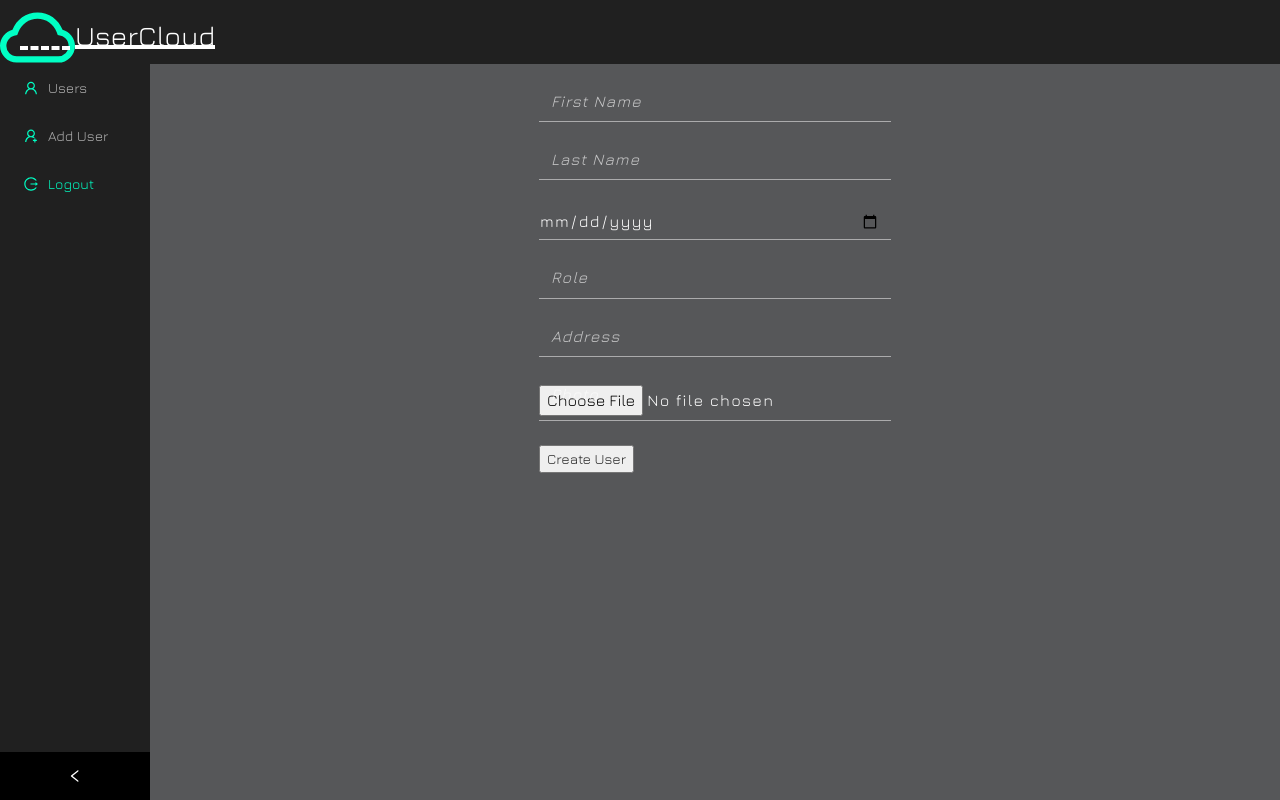
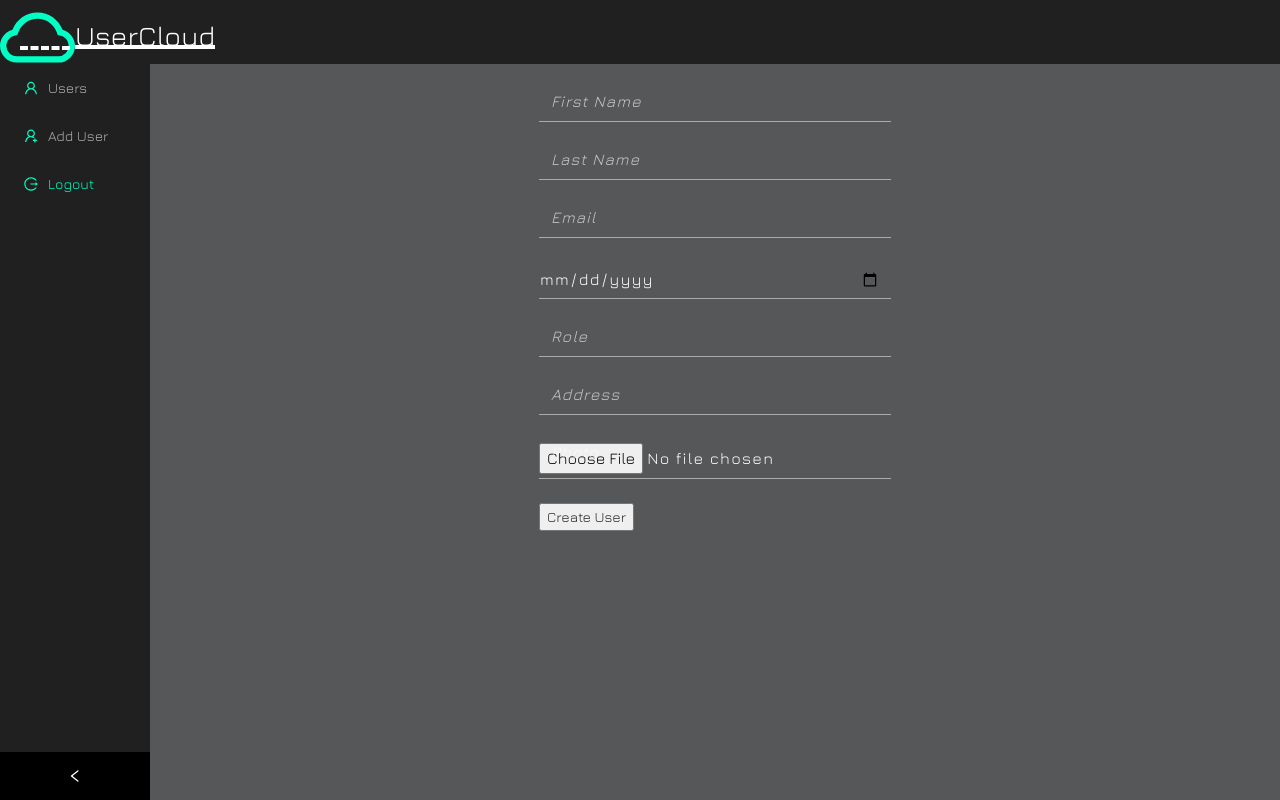
Before and after one commit to RomanDrevo/user-cloud, a React (Create React App) app: page /add-user in a window 1280 px wide. Built offline with nearby package versions, Linux system fonts and the light colour scheme; no server answers; sample sign-in values are in the browser's storage.

Commit message:
email field has been added

```diff
--- a/src/pages/add-user/AddUserPage.js
+++ b/src/pages/add-user/AddUserPage.js
@@ -15,13 +15,7 @@ import {login, loginSuccess, logout, setIsAuthenticated} from '../../store/actio
 import {setLoading} from '../../store/actions/uIStateActions';
 import {connect} from 'react-redux';
 import {createUser} from '../../store/actions/usersActions';
-
-const toBase64 = file => new Promise((resolve, reject) => {
-    const reader = new FileReader();
-    reader.readAsDataURL(file);
-    reader.onload = () => resolve(reader.result);
-    reader.onerror = error => reject(error);
-});
+import {toBase64} from '../../utils/helpers';
 
 const AddUserPage = ({isLoading, createUser, logout}) => {
 
@@ -37,18 +31,12 @@ const AddUserPage = ({isLoading, createUser, logout}) => {
 
     useEffect(() => {
         if(photo){
-            // console.log(photo.replace('C:\\fakepath\\', ''));
             const file = document.querySelector('input[type=file]').files[0];
             const getPhoto = async () => {
                 const base64 = await toBase64(file);
-                console.log(base64)
                 setState(prevState => ({...prevState, photo: base64}));
-
-            }
-
-            getPhoto()
-
-
+            };
+            getPhoto();
         }
     }, [photo]);
 
@@ -59,6 +47,7 @@ const AddUserPage = ({isLoading, createUser, logout}) => {
 
     const handleOnClick = () => {
         // createUser({firstName, lastName, birthDate, email, role, address, photo});
+        createUser({firstName, lastName, birthDate, email, role, address, photo});
     };
 
     const onChange = (date, dateString) => {
@@ -119,7 +108,8 @@ const AddUserPage = ({isLoading, createUser, logout}) => {
                                     <Form.Item>
                                         <FloatLabel label="First Name" name="firstName" value={values.firstName}>
                                             <Input
-                                                id='string'
+                                                id='firstName'
+                                                type='string'
                                                 onChange={customHandleChange}
                                                 name="firstName"
                                                 value={values.firstName}
@@ -144,6 +134,22 @@ const AddUserPage = ({isLoading, createUser, logout}) => {
                                         </FloatLabel>
                                         {errors.lastName && touched.lastName && (
                                             <div className="input-feedback">{errors.lastName}</div>
+                                        )}
+                                    </Form.Item>
+
+                                    <Form.Item>
+                                        <FloatLabel label="Email" name="email" value={values.email}>
+                                            <Input
+                                                id='email'
+                                                type='email'
+                                                onChange={customHandleChange}
+                                                name="email"
+                                                value={values.email}
+                                                onBlur={handleBlur}
+                                            />
+                                        </FloatLabel>
+                                        {errors.email && touched.email && (
+                                            <div className="input-feedback">{errors.email}</div>
                                         )}
                                     </Form.Item>
 
--- a/src/store/actions/usersActions.js
+++ b/src/store/actions/usersActions.js
@@ -29,6 +29,7 @@ export const deleteUserSuccess = data =>{
 };
 
 export const createUser = data =>{
+  console.log(data);
   return{
     type: types.CREATE_USER,
     payload: data
--- a/src/utils/helpers.js
+++ b/src/utils/helpers.js
@@ -1,3 +1,10 @@
 export const capitalizeFirstLetter = string => {
     return string.charAt(0).toUpperCase() + string.slice(1).toLowerCase();
 };
+
+export const toBase64 = file => new Promise((resolve, reject) => {
+    const reader = new FileReader();
+    reader.readAsDataURL(file);
+    reader.onload = () => resolve(reader.result);
+    reader.onerror = error => reject(error);
+});
```
